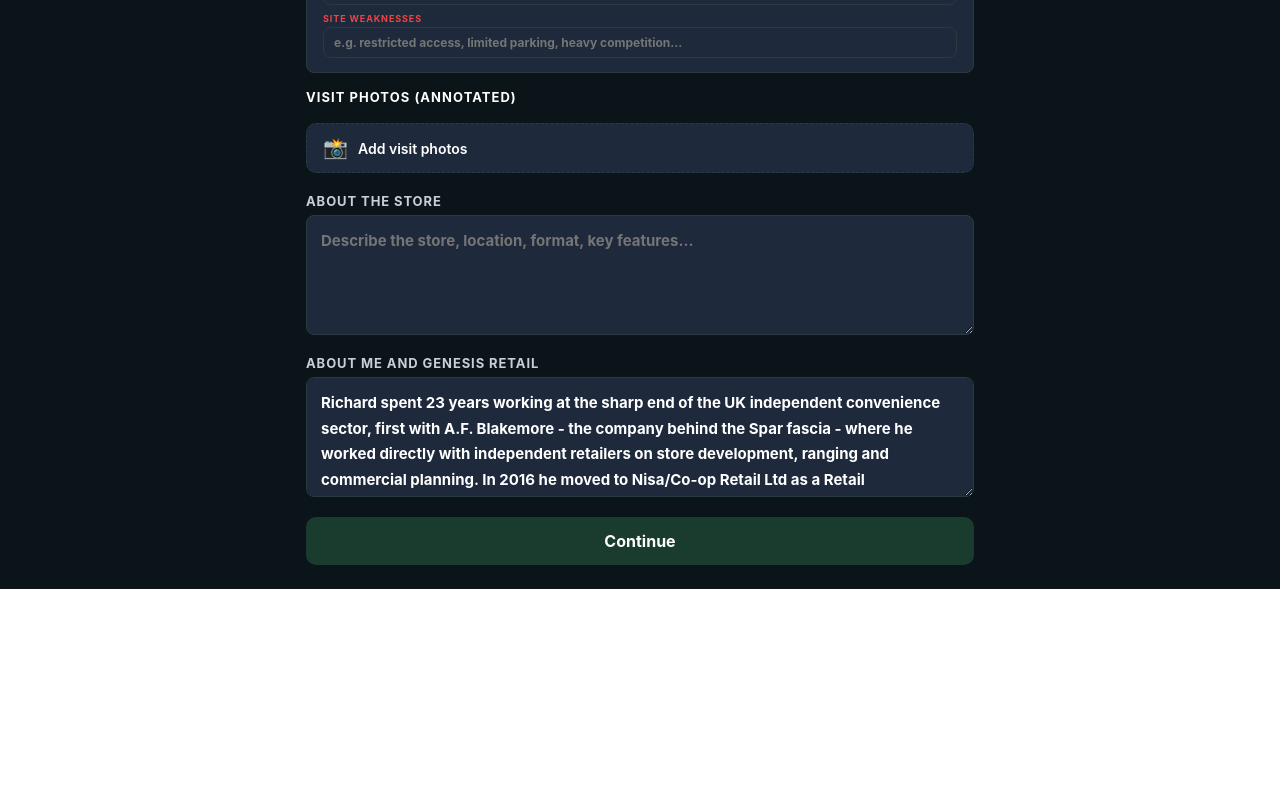
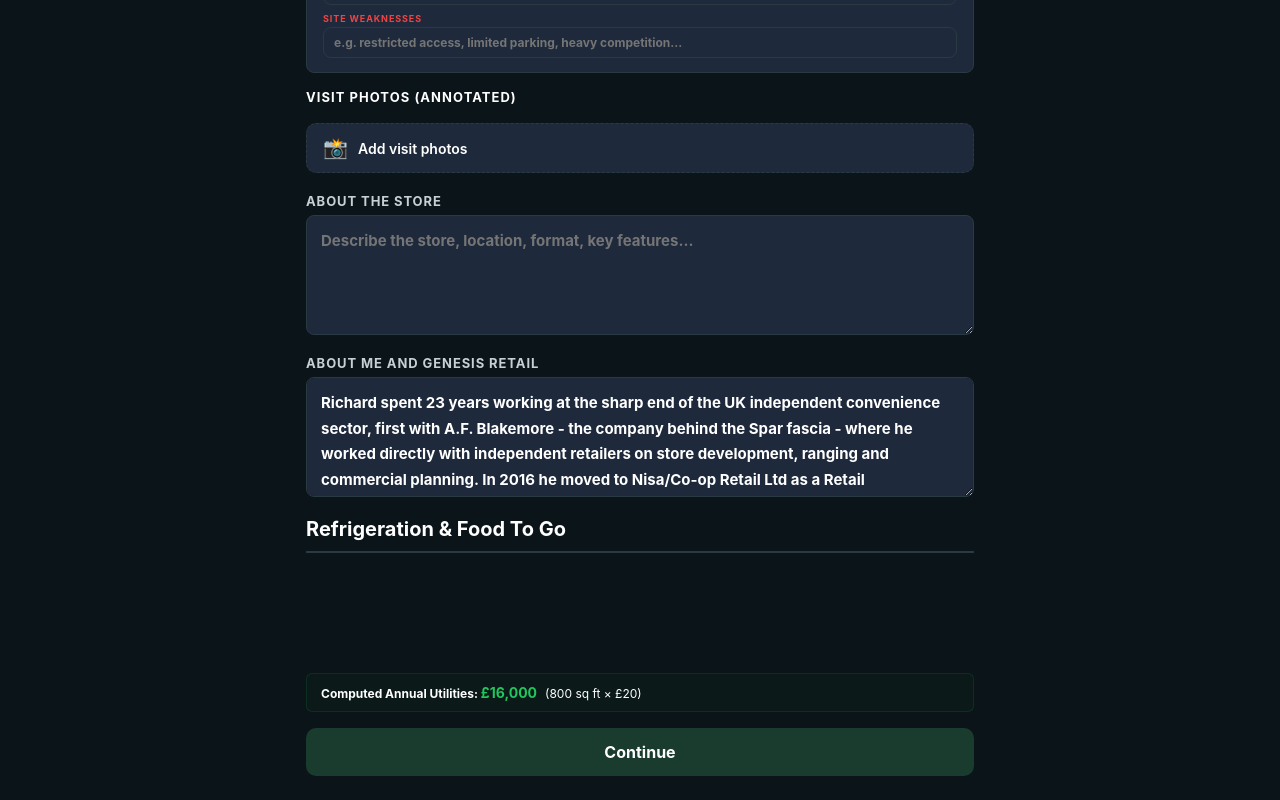
Before and after one commit to rshorney455-commits/Genesis-Retrail, a React (Vite) app: page / in a window 1280 px wide. Shown: the part 816-1616 px from the top of the page. Before the commit the page ends 1405 px from the top, so only its background shows below. Built offline with nearby package versions, Linux system fonts and the light colour scheme.

Commit message:
Utility model: dynamic sqft/refrigeration model, remove hardcoded £9k, add refrigeration fields to Property tab

```diff
--- a/src/App.jsx
+++ b/src/App.jsx
@@ -31,13 +31,13 @@ import React, { useState, useMemo, useEffect, useRef, useCallback } from "react"
 // ── Sector averages by location type ─────────────────────────────────────────
 const SECTOR = {
   "city-centre": {
-    footfall:600, avgBasket:5.50, staffPct:10, utilities:12000, otherCosts:9000,
+    footfall:600, avgBasket:5.50, staffPct:10, otherCosts:9000,
     spendBands:{u5:35,s5:38,s10:15,s15:8,s20:4},
     missions:{"Top-up":30,"Grab and Go":35,"Treat or Impulse":15,"Food to Go":15,"Big Shop Supplement":5},
     fhour:{"6-8am":8,"8-10am":18,"10-12pm":10,"12-2pm":22,"2-4pm":10,"4-6pm":18,"6-8pm":10,"8-10pm":4},
   },
   "suburban": {
-    footfall:400, avgBasket:6.80, staffPct:9, utilities:9000, otherCosts:8000,
+    footfall:400, avgBasket:6.80, staffPct:9, otherCosts:8000,
     spendBands:{u5:25,s5:38,s10:22,s15:10,s20:5},
     missions:{"Top-up":42,"Grab and Go":22,"Treat or Impulse":15,"Food to Go":8,"Big Shop Supplement":13},
     fhour:{"6-8am":4,"8-10am":14,"10-12pm":12,"12-2pm":16,"2-4pm":12,"4-6pm":18,"6-8pm":16,"8-10pm":8},
@@ -600,7 +600,7 @@ function PPTXExportButton(props) {
       const payload = {
         propName:propName||"Site Assessment", postcode:postcode||"", location, locLabel,
         sqft, footfall, avgBasket, uplift, rent, rates, staffPct,
-        utilities, otherCosts, refitCost, stockCost, financeRate, financeYears,
+        utilities, computedUtilities, otherCosts, refitCost, stockCost, financeRate, financeYears, dairyMetres, frozenMetres, numFreezers, cabinetType, cabinetAge, hasCoffee, hasBakeOff, hasHotFood, electricityOverride,
         cats, ageBands, catchmentPop, medianIncome, deprivation, popDensity, householdSz,
         competitors, nearestComp, parking, tHP, tPG, tNH, tFF, tRG, tVA, areaNotes, storeNote,
         derived: {
@@ -1115,7 +1115,37 @@ export default function App(){
   const [rent,setRent]=useState(18000);
   const [rates,setRates]=useState(6000);
   const [staffPct,setStaffPct]=useState(SECTOR.suburban.staffPct);
-  const [utilities,setUtilities]=useState(SECTOR.suburban.utilities);
+  const [utilities,setUtilities]=useState(0);
+  // Refrigeration state
+  const [dairyMetres,setDairyMetres]=useState(0);
+  const [frozenMetres,setFrozenMetres]=useState(0);
+  const [numFreezers,setNumFreezers]=useState(0);
+  const [cabinetType,setCabinetType]=useState('mixed');
+  const [cabinetAge,setCabinetAge]=useState('5-10');
+  // Food to go
+  const [hasCoffee,setHasCoffee]=useState(false);
+  const [hasBakeOff,setHasBakeOff]=useState(false);
+  const [hasHotFood,setHasHotFood]=useState(false);
+  // Electricity override
+  const [electricityOverride,setElectricityOverride]=useState(0);
+
+  // ── DYNAMIC UTILITY MODEL ──────────────────────────────────────────────
+  const computedUtilities = useMemo(()=>{
+    // Priority 1: user-entered electricity override
+    if(electricityOverride>0) return electricityOverride;
+    // Priority 2: refrigeration model (if data entered)
+    if(dairyMetres>0 || numFreezers>0){
+      const base = 12000;
+      const dairy = dairyMetres * 1800;
+      const freezer = numFreezers * 1000;
+      const ftg = (hasCoffee?1000:0)+(hasBakeOff?2000:0)+(hasHotFood?2000:0);
+      return base + dairy + freezer + ftg;
+    }
+    // Priority 3: sqft model (default Genesis model)
+    if(sqft>0) return sqft * 20;
+    // Priority 4: absolute fallback (no data entered)
+    return 20000;
+  },[electricityOverride,dairyMetres,numFreezers,hasCoffee,hasBakeOff,hasHotFood,sqft]);
   const [otherCosts,setOtherCosts]=useState(SECTOR.suburban.otherCosts);
   const [refitCost,setRefitCost]=useState(110000);
   const [stockCost,setStockCost]=useState(40000);
@@ -1377,7 +1407,7 @@ export default function App(){
     const blGP=cats.reduce((s,c)=>s+(c.mix/100)*c.gp,0);
     const annGP=upliftedAnn*(blGP/100);
     const stf=upliftedAnn*(staffPct/100);
-    const annC=rent+rates+stf+utilities+otherCosts;
+    const annC=rent+rates+stf+computedUtilities+otherCosts;
     const ti=refitCost+stockCost;
     const mr=financeRate/100/12, np2=financeYears*12;
     const mp=ti*(mr*Math.pow(1+mr,np2))/(Math.pow(1+mr,np2)-1);
@@ -1478,7 +1508,7 @@ export default function App(){
   const yr5=useMemo(()=>[1,2,3,4,5].map(yr=>{
     const g=Math.pow(1.03,yr-1),cg=Math.pow(1.02,yr-1);
     const s=C.upliftedAnn*g,gp=s*(C.blGP/100),stf2=s*(staffPct/100);
-    const tc=(rent+rates+utilities+otherCosts)*cg+stf2;
+    const tc=(rent+rates+computedUtilities+otherCosts)*cg+stf2;
     const eb=gp-tc,fin=yr<=financeYears?C.af:0,np=eb-fin;
     return {yr,s,gp,stf2,tc,eb,fin,np};
   }),[C,staffPct,rent,rates,utilities,otherCosts,financeYears]);
@@ -1622,7 +1652,16 @@ Write a concise, professional 4-paragraph executive summary for this site assess
     setLocation(saved.location||"suburban"); setFootfall(saved.footfall||400); setAvgBasket(saved.avgBasket||6.80);
     setOpenHours(saved.openHours||16); setUplift(saved.uplift||15);
     setRent(saved.rent||18000); setRates(saved.rates||6000); setStaffPct(saved.staffPct||9);
-    setUtilities(saved.utilities||9000); setOtherCosts(saved.otherCosts||8000);
+    setUtilities(saved.utilities||0); // 0 = auto-compute from sqft/refrigeration model
+      setDairyMetres(saved.dairyMetres||0);
+      setFrozenMetres(saved.frozenMetres||0);
+      setNumFreezers(saved.numFreezers||0);
+      setCabinetType(saved.cabinetType||'mixed');
+      setCabinetAge(saved.cabinetAge||'5-10');
+      setHasCoffee(!!saved.hasCoffee);
+      setHasBakeOff(!!saved.hasBakeOff);
+      setHasHotFood(!!saved.hasHotFood);
+      setElectricityOverride(saved.electricityOverride||0); setOtherCosts(saved.otherCosts||8000);
     setRefitCost(saved.refitCost||110000); setStockCost(saved.stockCost||40000);
     setFinanceRate(saved.financeRate||8); setFinanceYears(saved.financeYears||5);
     setCats(CATS0.map(c=>({...c})));  // Always reset to ACS 2025 defaults on load
@@ -1728,7 +1767,7 @@ Write a concise, professional 4-paragraph executive summary for this site assess
         const ann2 = wk2*52;
         const gp2  = ann2*(C.blGP/100);
         const stf2 = ann2*(staffPct/100);
-        const cost2= adjR+rates+stf2+utilities+otherCosts;
+        const cost2= adjR+rates+stf2+computedUtilities+otherCosts;
         const eb2  = gp2-cost2;
         const np2  = eb2-C.af;
         const roi2 = C.ti>0?(np2/C.ti)*100:0;
@@ -2271,7 +2310,54 @@ Write a concise, professional 4-paragraph executive summary for this site assess
         )}
 
         {/* ── COSTS ── */}
-        {step===2&&(
+        {/* ── REFRIGERATION ── */}
+        <SH c="Refrigeration & Food To Go"/>
+        <div className="rg-2" style={{display:"grid",gridTemplateColumns:"1fr 1fr",gap:12,marginBottom:8}}>
+          <Fld label="Dairy / Chilled Cabinet Run (Metres)" hint="Total linear metres of open/doored dairy and chilled cabinets">
+            <input type="number" style={INP_manual} value={dairyMetres||''} placeholder="e.g. 6" onChange={e=>setDairyMetres(parseFloat(e.target.value)||0)}/>
+          </Fld>
+          <Fld label="Number of Double Door Freezers" hint="Count of upright double-door frozen food cabinets">
+            <input type="number" style={INP_manual} value={numFreezers||''} placeholder="e.g. 2" onChange={e=>setNumFreezers(parseInt(e.target.value)||0)}/>
+          </Fld>
+          <Fld label="Cabinet Type">
+            <select style={INP_manual} value={cabinetType} onChange={e=>setCabinetType(e.target.value)}>
+              <option value="open">Open Front</option>
+              <option value="mixed">Mixed</option>
+              <option value="doored">Doored</option>
+            </select>
+          </Fld>
+          <Fld label="Estimated Cabinet Age">
+            <select style={INP_manual} value={cabinetAge} onChange={e=>setCabinetAge(e.target.value)}>
+              <option value="under5">Under 5 Years</option>
+              <option value="5-10">5 to 10 Years</option>
+              <option value="over10">Over 10 Years</option>
+            </select>
+          </Fld>
+        </div>
+        <div className="rg-3" style={{display:"grid",gridTemplateColumns:"repeat(3,1fr)",gap:12,marginBottom:16}}>
+          <Fld label="Bean to Cup Coffee">
+            <select style={INP_manual} value={hasCoffee?'yes':'no'} onChange={e=>setHasCoffee(e.target.value==='yes')}>
+              <option value="no">No</option><option value="yes">Yes</option>
+            </select>
+          </Fld>
+          <Fld label="Bake Off Offer">
+            <select style={INP_manual} value={hasBakeOff?'yes':'no'} onChange={e=>setHasBakeOff(e.target.value==='yes')}>
+              <option value="no">No</option><option value="yes">Yes</option>
+            </select>
+          </Fld>
+          <Fld label="Hot Food To Go">
+            <select style={INP_manual} value={hasHotFood?'yes':'no'} onChange={e=>setHasHotFood(e.target.value==='yes')}>
+              <option value="no">No</option><option value="yes">Yes</option>
+            </select>
+          </Fld>
+        </div>
+        <div style={{background:"rgba(21,128,61,0.06)",border:"1px solid rgba(21,128,61,0.2)",borderRadius:6,padding:"10px 14px",marginBottom:16,fontSize:12,color:G.muted}}>
+          <strong style={{color:G.text}}>Computed Annual Utilities: </strong>
+          <span style={{color:"#22C55E",fontWeight:700,fontSize:14}}>£{computedUtilities.toLocaleString()}</span>
+          <span style={{marginLeft:8}}>{electricityOverride>0?"(override entered)":dairyMetres>0||numFreezers>0?"(refrigeration model)":sqft>0?"("+sqft+" sq ft × £20)":"(enter sq ft or refrigeration data)"}</span>
+        </div>
+
+{step===2&&(
           <div>
             {/* Live financial summary strip */}
             <div className="rg-4" style={{display:"grid",gridTemplateColumns:"repeat(4,1fr)",gap:8,marginBottom:16,padding:"12px 14px",background:G.card,borderRadius:8,border:"1px solid "+G.border}}>
@@ -2325,7 +2411,16 @@ Write a concise, professional 4-paragraph executive summary for this site assess
                 <div style={{fontSize:10,color:G.light,marginTop:4}}>{fmt(C.stf)} per year · {C.ann>0?pct(C.stf/C.ann*100)+" of turnover":""}</div>
               </div>
 
-              {/* Utilities */}
+              {/* Utilities — computed automatically, override optional */}
+        <Fld label="Actual Annual Electricity Cost (Optional Override)" hint="If entered, overrides the automatic utility model. Leave blank to use the Genesis Retail model.">
+          <input type="number" style={INP_manual} value={electricityOverride||''} placeholder="Leave blank to auto-calculate" onChange={e=>setElectricityOverride(parseFloat(e.target.value)||0)}/>
+        </Fld>
+        {electricityOverride===0&&(
+          <div style={{fontSize:11,color:G.muted,marginBottom:8,padding:"6px 10px",background:"rgba(21,128,61,0.06)",borderRadius:4}}>
+            Auto-computed: £{computedUtilities.toLocaleString()} {dairyMetres>0||numFreezers>0?"(refrigeration model)":sqft>0?`(${sqft} sq ft × £20)`:"(enter sq ft on Property tab)"}
+          </div>
+        )}
+{/* Utilities display */}
               <div style={{borderLeft:"3px solid "+G.border,background:G.card,borderRadius:"0 6px 6px 0",padding:"10px 14px"}}>
                 <div style={{display:"flex",justifyContent:"space-between",alignItems:"center",marginBottom:4}}>
                   <div style={{fontSize:10,fontWeight:700,color:G.text,letterSpacing:".1em",textTransform:"uppercase"}}>Utilities (£)</div>
@@ -2881,7 +2976,7 @@ Write a concise, professional 4-paragraph executive summary for this site assess
                         ["COSTS","","",""],
                         ["Annual Rent", rent, "Business Rates", rates],
                         ["Staff % of Sales", staffPct/100, "Staff Cost (£)", C.stf],
-                        ["Utilities", utilities, "Other Costs", otherCosts],
+                        ["Utilities", computedUtilities, "Other Costs", otherCosts],
                         ["","","",""],
                         ["INVESTMENT","","",""],
                         ["Refit Cost", refitCost, "Opening Stock", stockCost],
@@ -2905,7 +3000,7 @@ Write a concise, professional 4-paragraph executive summary for this site assess
                       XLSX.utils.book_append_sheet(wb, ws2, "5-Year P&L");
 
                       const months = ["Apr","May","Jun","Jul","Aug","Sep","Oct","Nov","Dec","Jan","Feb","Mar"];
-                      const ann1=C.upliftedAnn, mNet=ann1*(C.blGP/100)/12-(rent+rates+(ann1*staffPct/100)+utilities+otherCosts)/12-C.mp;
+                      const ann1=C.upliftedAnn, mNet=ann1*(C.blGP/100)/12-(rent+rates+(ann1*staffPct/100)+computedUtilities+otherCosts)/12-C.mp;
                       const cfRows=[["MONTHLY CASHFLOW - YEAR 1"],["Item",...months,"Total"],
                         ["Sales Revenue",...months.map(()=>ann1/12),ann1],
                         ["Cost of Goods",...months.map(()=>-(ann1*(1-C.blGP/100))/12),-(ann1*(1-C.blGP/100))],
@@ -3117,7 +3212,7 @@ Write a concise, professional 4-paragraph executive summary for this site assess
                           {/* Running balance */}
                           <tr><td colSpan={14} style={{height:4}}></td></tr>
                           {(()=>{
-                            const mNet = C.upliftedAnn*(C.blGP/100)/12 - (rent+rates+(C.upliftedAnn*staffPct/100)+utilities+otherCosts)/12 - C.mp;
+                            const mNet = C.upliftedAnn*(C.blGP/100)/12 - (rent+rates+(C.upliftedAnn*staffPct/100)+computedUtilities+otherCosts)/12 - C.mp;
                             let bal=0;
                             return (
                               <tr style={{background:"#b8e0e8"}}>
@@ -3730,7 +3825,7 @@ Write a concise, professional 4-paragraph executive summary for this site assess
         {l:"Staff Wages",v:-C.stf,sub:true},
         {l:"Rent",v:-rent,sub:true},
         {l:"Business Rates",v:-rates,sub:true},
-        {l:"Utilities",v:-utilities,sub:true},
+        {l:"Utilities",v:-computedUtilities,sub:true},
         {l:"Other Costs",v:-otherCosts,sub:true},
         {l:"EBITDA",v:C.eb,b:true,p:C.eb/C.upliftedAnn*100},
         {l:"Finance Charge",v:-C.af,sub:true},
```
